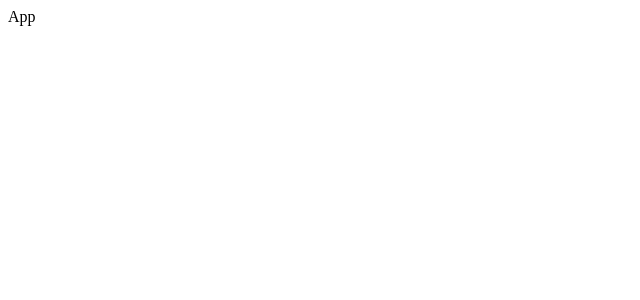
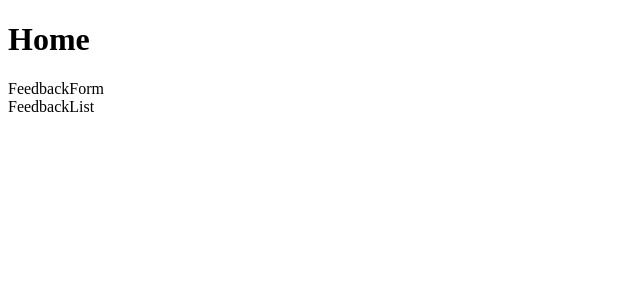
Before and after one commit to Anunay-web/feedback-collector, a React app in the folder frontend/: page / in a window 1280 px wide. Shown: the top 300 px of the page, without its empty margins (0-640 px from the left). Built offline with nearby package versions, Linux system fonts and the light colour scheme; the HTML template or start-up script is replaced by a standard one.

Commit message:
Create home page layout

```diff
--- a/frontend/src/App.jsx
+++ b/frontend/src/App.jsx
@@ -1,8 +1,11 @@
 import React from 'react'
+import Home from './pages/Home'
 
 const App = () => {
   return (
-    <div>App</div>
+    <div>
+      <Home />
+    </div>
   )
 }
 
--- a/frontend/src/components/FeedbackForm.jsx
+++ b/frontend/src/components/FeedbackForm.jsx
@@ -0,0 +1,9 @@
+import React from 'react'
+
+const FeedbackForm = () => {
+  return (
+    <div>FeedbackForm</div>
+  )
+}
+
+export default FeedbackForm
--- a/frontend/src/components/FeedbackList.jsx
+++ b/frontend/src/components/FeedbackList.jsx
@@ -0,0 +1,9 @@
+import React from 'react'
+
+const FeedbackList = () => {
+  return (
+    <div>FeedbackList</div>
+  )
+}
+
+export default FeedbackList
--- a/frontend/src/pages/Home.jsx
+++ b/frontend/src/pages/Home.jsx
@@ -0,0 +1,15 @@
+import React from 'react'
+import FeedbackForm from '../components/FeedbackForm'
+import FeedbackList from '../components/FeedbackList'
+
+const Home = () => {
+  return (
+    <div>
+        <h1>Home</h1>
+        <FeedbackForm />
+        <FeedbackList />
+    </div>
+  )
+}
+
+export default Home
```
Also changed, not shown: frontend/src/components/FeedbackItem.jsx (+9 -0 lines), frontend/src/components/ModalComponent.jsx (+11 -0 lines).
